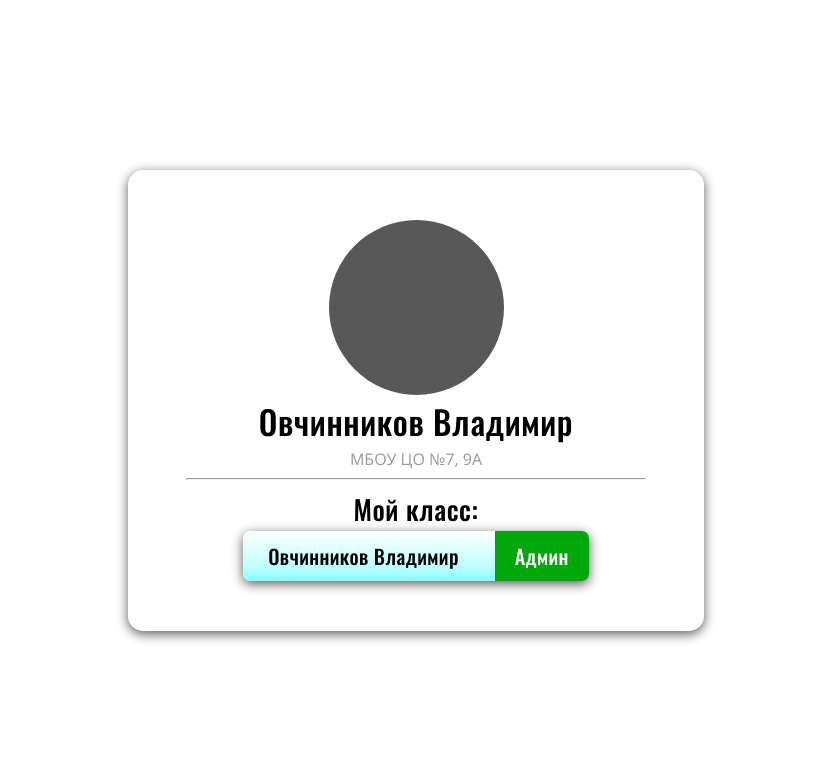
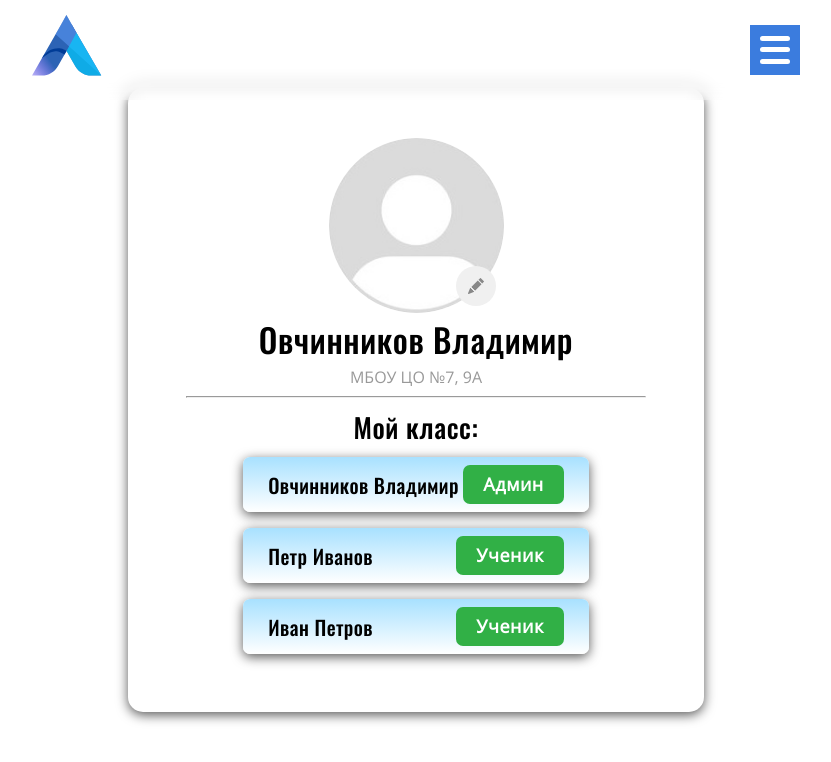
Before and after one commit to AcruxTech/akmit, a Vue app: page /#/profile in a window 1280 px wide. Shown: the top 762 px of the page, without its empty margins (224-1055 px from the left). Built offline with nearby package versions, Linux system fonts and the light colour scheme.

Commit message:
Практически весь дизайн готов

```diff
--- a/src/components/Profile/Person.vue
+++ b/src/components/Profile/Person.vue
@@ -17,19 +17,20 @@ export default {
 <style scoped>
 #person {
   width: 100%;
-  height: 50px;
+  height: 55px;
   border-radius: 7px;
 	box-shadow: 0px 3px 12px #585858;
   display: flex;
   flex-direction: row;
   justify-content: space-between;
   align-items: center;
-  padding-left: 25px;
-  background: rgb(132,253,255);
-  background: linear-gradient(0deg, rgba(132,253,255,1) 0%, rgba(189,254,255,1) 27%, rgba(255,255,255,1) 100%);
+  padding: 0 25px;
+  margin: 1vh 0;
+  background: rgb(168,225,255);
+  background: linear-gradient(180deg, rgba(168,225,255,1) 0%, rgba(255,255,255,1) 100%);
 }
 
-#person span {
+#name {
   font-family: 'OswaldMedium';
   font-style: normal;
   font-weight: 500;
@@ -40,14 +41,21 @@ export default {
 }
 
 #role {
-  border-top-right-radius: 7px;
-  border-bottom-right-radius: 7px;
-  height: 100%;
+  border-radius: 7px;
+  height: 70%;
   padding: 0 20px;
-  background-color: rgb(0, 167, 11);
+  background-color: #31b046;
   color: #fff;
   display: flex;
   justify-content: center;
   align-items: center;
+
+  font-family: 'OpenSansRegular';
+  font-style: normal;
+  font-weight: 900;
+  font-size: 18px;
+  line-height: 29px;
+  letter-spacing: 0.03em;
+  color: #ffffff;
 }
 </style>
--- a/src/views/Profile.vue
+++ b/src/views/Profile.vue
@@ -1,7 +1,12 @@
 <template>
   <div id='profile'>
+    <Header></Header>
     <div id='card'>
-      <div id='photo'></div>
+      <div id='photo'>
+        <div id='change'>
+          <img src='@/assets/icons/pencil.svg' alt='change'>
+        </div>
+      </div>
       <div id='my-info'>
         <span id='my-name'>Овчинников Владимир</span>
         <span id='class-name'>МБОУ ЦО №7, 9А</span>
@@ -9,7 +14,8 @@
       </div>
       <div id='class-info'>
         <span id='heading'>Мой класс:</span>
-        <Person name='Овчинников Владимир' role='Админ'></Person>
+        <Person v-for='person in persons' :key='person.name'
+          :name='person.name' :role='person.role'></Person>
       </div>
     </div>
   </div>
@@ -17,10 +23,30 @@
 
 <script>
 import Person from '@/components/Profile/Person.vue';
+import Header from '@/components/Shared/Header.vue';
 
 export default {
   components: {
-    Person
+    Person,
+    Header
+  },
+  data() {
+    return {
+      persons: [
+        {
+          name: 'Овчинников Владимир',
+          role: 'Админ'
+        },
+        {
+          name: 'Петр Иванов',
+          role: 'Ученик'
+        },
+        {
+          name: 'Иван Петров',
+          role: 'Ученик'
+        }
+      ]
+    }
   }
 }
 </script>
@@ -50,6 +76,27 @@ export default {
   height: 175px;
   border-radius: 87.5px;
   background-color: #585858;
+  background: url('../assets/images/default-icon.jpg');
+  background-size: cover;
+  position: relative;
+}
+
+#change {
+  position: relative;
+  margin-top: 73%;
+  margin-left: 73%;
+  width: 40px;
+  height: 40px;
+  border-radius: 20px;
+  background-color: #f0f0f0;
+  display: flex;
+  justify-content: center;
+  align-items: center;
+  transition-duration: .3s;
+}
+
+#change:hover {
+  transform: scale(1.2);
 }
 
 #my-info {
```
Also changed, not shown: src/assets/images/default-icon.jpg (added).
